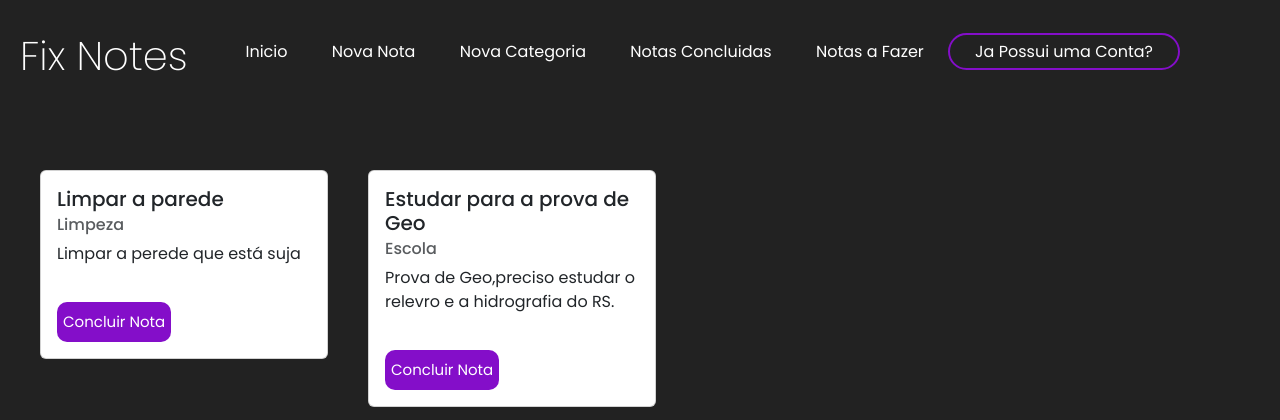
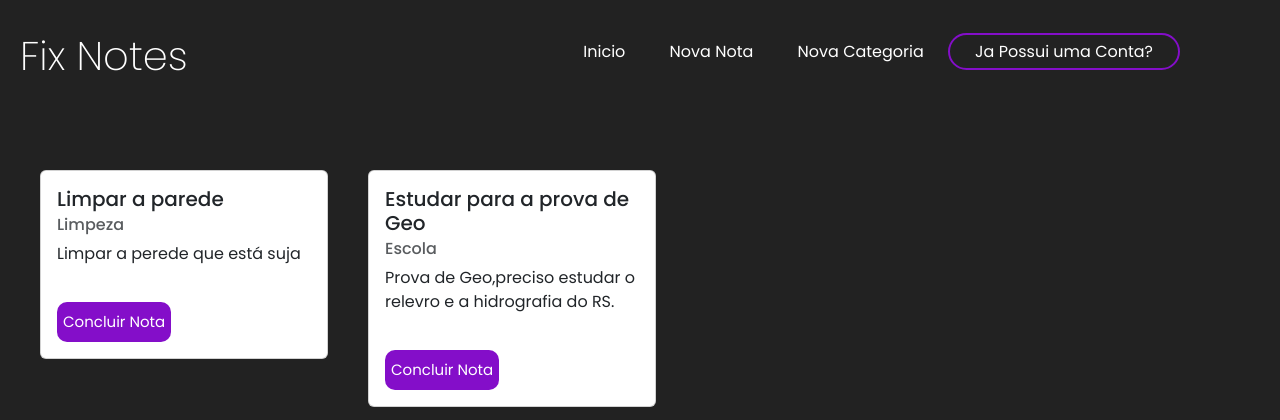
Before and after one commit to murilosantoriboff/FixNotes, a Django app: page /home/ in a window 1280 px wide. Shown: the top 420 px of the page. Run offline with Django 4.2, Linux system fonts and the light colour scheme; a user stored in the database is signed in; data comes from the database, SQL or seed files in the repository.

Commit message:
half of the project

```diff
--- a/notes/urls.py
+++ b/notes/urls.py
@@ -4,4 +4,5 @@ from django.urls import path
 urlpatterns = [
     path('home/', views.home, name='home'),
     path('nova_categoria/', views.nova_categoria, name='nova_categoria'),
+    path('nova_nota', views.nova_nota, name='nova_nota')
 ]
--- a/templates/notes/home.html
+++ b/templates/notes/home.html
@@ -17,10 +17,8 @@
 
         <ul>
             <a href="{% url 'home' %}"><li>Inicio</li></a>
-            <a href="#"><li>Nova Nota</li></a>
+            <a href="{% url 'nova_nota' %}"><li>Nova Nota</li></a>
             <a href="{% url 'nova_categoria' %}"><li>Nova Categoria</li></a>
-            <a href="#"><li>Notas Concluidas</li></a>
-            <a href="#"><li>Notas a Fazer</li></a>
             <a href="/user/cadastro/" id="inscrevase-btn"><li>Ja Possui uma Conta?</li></a>
         </ul>
     </header>
```
